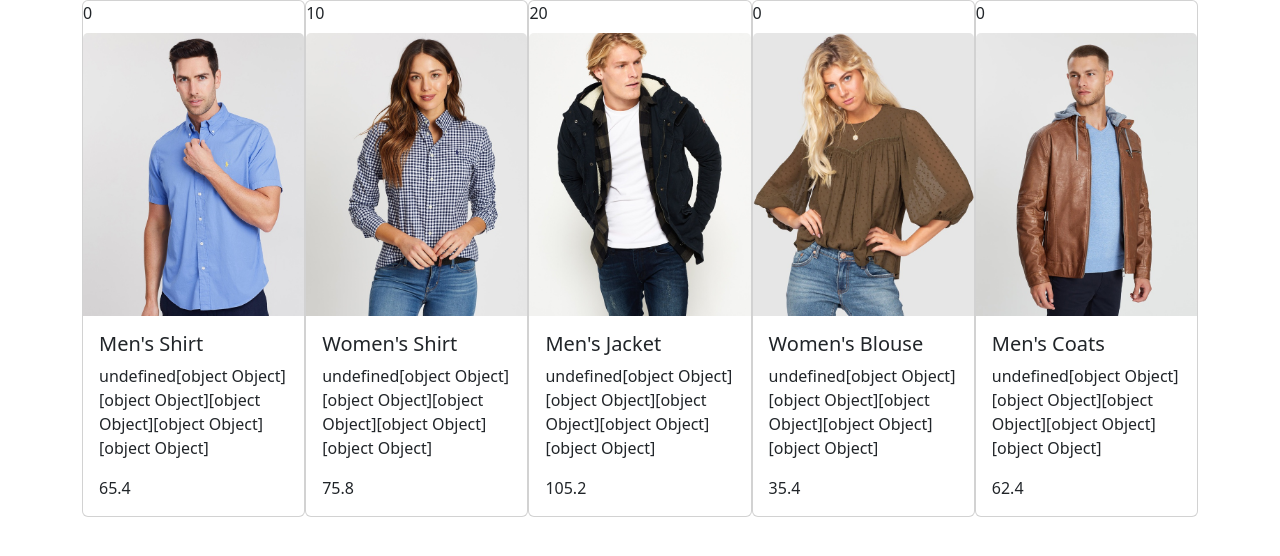
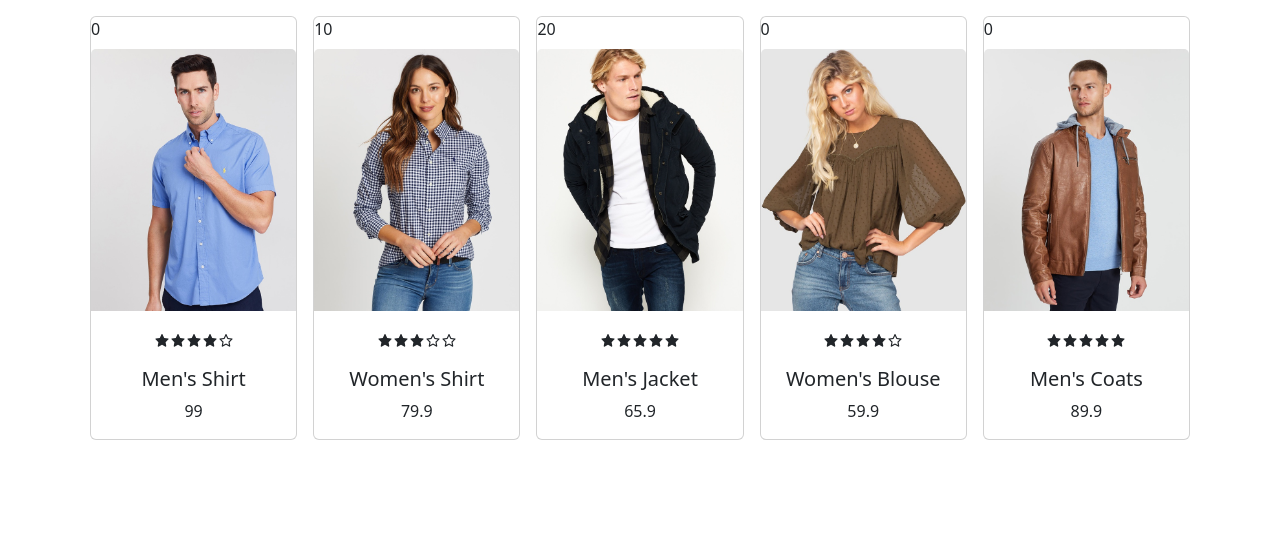
Before and after one commit to tturkmenoglu1/React-Practice, a React (Create React App) app: page / in a window 1280 px wide. Shown: the top 556 px of the page. Built offline with nearby package versions, Linux system fonts and the light colour scheme.

Commit message:
01/18 v2

```diff
--- a/src/components/shopping-cards/product-card/product-card.jsx
+++ b/src/components/shopping-cards/product-card/product-card.jsx
@@ -1,24 +1,25 @@
 import React from 'react'
 import { Card, FormLabel } from 'react-bootstrap'
 import { AiFillStar, AiOutlineStar } from 'react-icons/ai'
+import "./product-card.scss"
 
 const ProductCard = ({ title, image, price, discount, rate }) => {
 
   const rateCal = () => {
-    let a;
+    let rates=[];
     for (let i = 1; i <= 5; i++) {
-      a = a + (rate >= i ? <AiFillStar /> : <AiOutlineStar/>);
+      rates.push(rate >= i ? <AiFillStar /> : <AiOutlineStar/>);
     }
-    return a
+    return rates
   }
 
   return (
-    <Card style={{ width: '18rem' }} className="">
+    <Card style={{ width: '18rem' }} className="card">
       <FormLabel>{discount}</FormLabel>
       <Card.Img variant="top" src={image} />
-      <Card.Body>
+      <Card.Body className='body'>
+        <Card.Text>{rateCal()}</Card.Text>
         <Card.Title text-center>{title}</Card.Title>
-        <Card.Text>{rateCal()}</Card.Text>
         <Card.Text>{price}</Card.Text>
       </Card.Body>
     </Card>
--- a/src/components/shopping-cards/product-card/product-card.scss
+++ b/src/components/shopping-cards/product-card/product-card.scss
@@ -0,0 +1,7 @@
+
+.card{
+    margin: 1rem 0.5rem;
+    .body{
+    text-align: center;
+    }
+}
--- a/src/components/shopping-cards/product-list/data.json
+++ b/src/components/shopping-cards/product-list/data.json
@@ -3,7 +3,7 @@
 		"id": 1,
 		"title":"Men's Shirt",
 		"image":"image2.jpg",
-		"price":65.4,
+		"price":99.00,
 		"discount":0,
 		"rate":4
 	},
@@ -11,7 +11,7 @@
 		"id": 2,
 		"title":"Women's Shirt",
 		"image":"image.jpg",
-		"price":75.8,
+		"price":79.90,
 		"discount":10,
 		"rate":3
 	},
@@ -19,7 +19,7 @@
 		"id": 3,
 		"title":"Men's Jacket",
 		"image":"image3.jpg",
-		"price":105.2,
+		"price":65.90,
 		"discount":20,
 		"rate":5
 	},
@@ -27,7 +27,7 @@
 		"id": 4,
 		"title":"Women's Blouse",
 		"image":"image4.jpg",
-		"price":35.4,
+		"price":59.90,
 		"discount":0,
 		"rate":4
 	},
@@ -35,7 +35,7 @@
 		"id": 5,
 		"title":"Men's Coats",
 		"image":"image5.jpg",
-		"price":62.4,
+		"price":89.90,
 		"discount":0,
 		"rate":5
 	}
```
